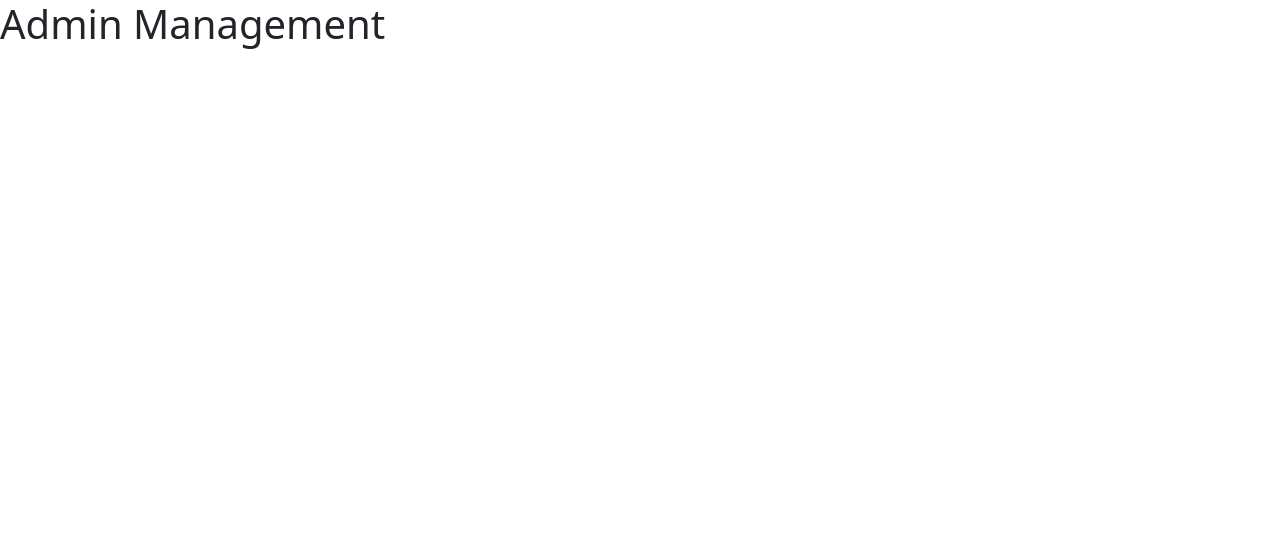
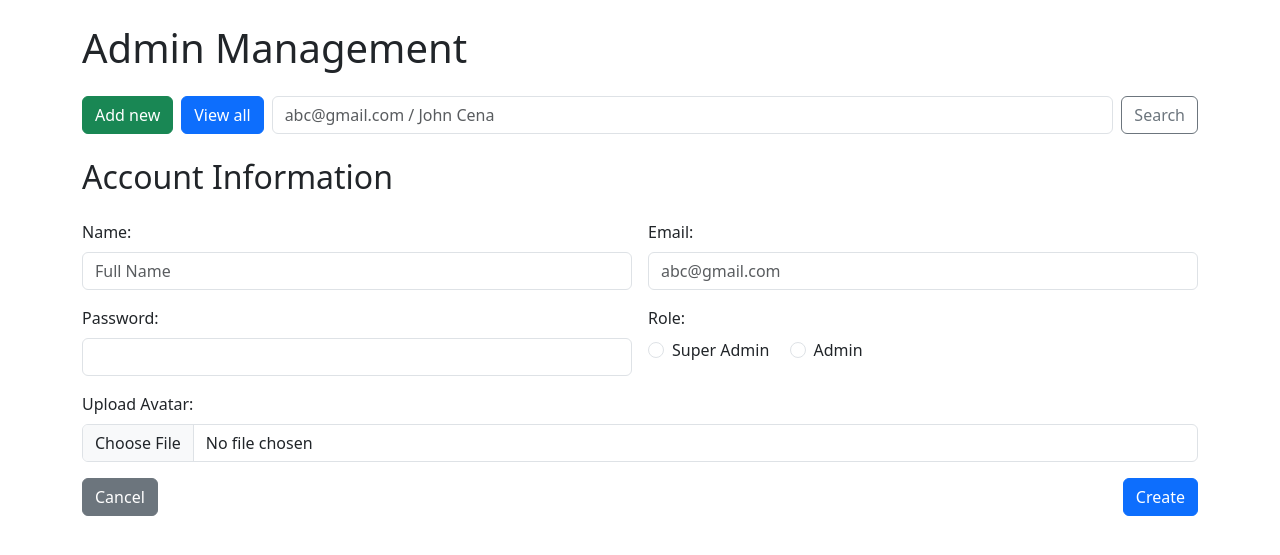
Before and after one commit to linbhui/Training-PHP, a PHP site: page /system/admin/add in a window 1280 px wide. Shown: the top 555 px of the page. Run offline with PHP 8.4, Linux system fonts and the light colour scheme.

Commit message:
Admin Manage - add

```diff
--- a/controller/system/admin.php
+++ b/controller/system/admin.php
@@ -1,8 +1,119 @@
 <?php
 class systemadmin extends Controller {
     function index() {
-        $this->view ("Manage", [
-            'function' => "Admin"
-        ]);
+        if (!isset($_SESSION['admin_logged_in'])) {
+            header("Location: /system/login");
+            exit();
+        }
+
+        $this->view ("Manage", ['area' => "Admin"]);
+    }
+
+    function add() {
+        $name = $email = $password = $avatar = $role = "";
+        $errors = [];
+        $target_dir = "public/img/";
+        $upload = true;
+
+        if ($_SERVER['REQUEST_METHOD'] === 'POST') {
+            // Validate name
+            if (!empty(trim($_POST['name']))){
+                $name = $_POST['name'];
+            }    else {
+                $errors['nameErr'] = "Name is required";
+            }
+            // Validate email
+            $tempEmail = trim($_POST['email']);
+            $person = $this->model("AdminModel");
+            $row = mysqli_fetch_assoc($person->checkExistAdmin($tempEmail));
+
+            if (empty($tempEmail) && !filter_var($tempEmail, FILTER_VALIDATE_EMAIL)) {
+                $errors['emailErr'] = "Valid email address is required";
+            } elseif ($row) {
+                $errors['emailErr'] = "Unavailable email address";
+            }else {
+                $email = $tempEmail;
+            }
+
+            // Validate & hash password
+            if (isset($_POST['password']) && strlen($_POST['password']) >= 8) {
+                $password = password_hash($_POST['password'], PASSWORD_DEFAULT);
+            } else {
+                $errors['passwordErr'] = "Minimum 8 characters";
+            }
+
+            // Save the role
+            if ($_POST['role'] === 'super-admin') {
+                $role = 1;
+            } elseif ($_POST['role'] === 'admin') {
+                $role = 2;
+            } else {
+                $errors['roleErr'] = "Please select a role";
+            }
+
+            // Validate avatar
+            $target_file = $target_dir . $_FILES['avatar']['name'];
+            $imageFileType = pathinfo($target_file, PATHINFO_EXTENSION);
+
+            if ($_FILES["avatar"]["size"] > 2000000) {
+                $errors['fileFail'] = "File is too large.";
+                $upload = false;
+            }
+
+            if ($imageFileType != "jpg" && $imageFileType != "png") {
+                $errors['fileFail'] = "Only JPG, PNG files are allowed.";
+                $upload = false;
+            }
+
+            if ($upload) {
+                if (!move_uploaded_file($_FILES["avatar"]["tmp_name"], $target_file)) {
+                    $errors['fileErr'] = "Could not upload file.";
+                } else {
+                    $avatar = $target_file;
+                }
+            }
+
+            // Display errors
+            if (!empty($errors)) {
+                $this->view ("Manage", array_merge([
+                    'area' => "Admin",
+                    'function' => "Add"
+                ], $errors));
+            } else {
+                // Add to the database
+                $insertAdmin = $this->model("AdminModel");
+                $newAdmin = $this->model("AdminModel");
+
+                $row = mysqli_fetch_assoc($insertAdmin->getAdminId($_SESSION['admin_email']));
+                $ins_id = $row ? $row['id'] : NULL;
+
+                if (isset($ins_id)) {
+                    $newAdmin->addNewAdmin($name, $email, $password, $avatar, $role, $ins_id);
+                }
+
+                // Notify success
+                $this->view ("Manage", [
+                    'area' => "Admin",
+                    'notif' => "Adding " . $email . " successfully!"
+                ]);
+            }
+
+        } else {
+            $this->view ("Manage", [
+                'area' => "Admin",
+                'function' => "Add"
+            ]);
+        }
+
+
+
+    }
+
+    function list() {
+
+    }
+
+    function search() {
+
     }
 }
--- a/controller/system/dashboard.php
+++ b/controller/system/dashboard.php
@@ -1,6 +1,10 @@
 <?php
 class systemdashboard extends Controller {
     function index() {
+        if (!isset($_SESSION['admin_logged_in'])) {
+            header("Location: /system/login");
+            exit();
+        }
         $admin = $this->model("AdminModel");
         $role = mysqli_fetch_assoc($admin->getAdminRole($_SESSION['admin_email']))['role_type'];
         if ($role == 1) {
--- a/controller/system/login.php
+++ b/controller/system/login.php
@@ -25,7 +25,6 @@ class systemlogin extends Controller {
         }
         // Display errors
         if (!empty($errors)) {
-            echo "stop1";
             $_SESSION['errors'] = $errors;
             header("Location: /system/login");
             return;
@@ -37,7 +36,6 @@ class systemlogin extends Controller {
         $password = $_POST["password"];
 
         if ($row && password_verify($password, $row['password'])) {
-            echo "stop4";
             $_SESSION['admin_logged_in'] = true;
             $_SESSION['admin_email'] = $email;
             header("Location: /system/dashboard");
--- a/index.php
+++ b/index.php
@@ -2,7 +2,7 @@
 session_start();
 
 if (isset($_SESSION['last_regenerated'])) {
-    if (time() - $_SESSION['last_regenerated'] > 300) { // 5 minutes
+    if (time() - $_SESSION['last_regenerated'] > 300) {
         session_regenerate_id(true);
         $_SESSION['last_regenerated'] = time();
     }
--- a/view/Manage.php
+++ b/view/Manage.php
@@ -8,10 +8,50 @@
     <link href="https://cdn.jsdelivr.net/npm/bootstrap@5.3.7/dist/css/bootstrap.min.css"
           rel="stylesheet" integrity="sha384-LN+7fdVzj6u52u30Kp6M/trliBMCMKTyK833zpbD+pXdCLuTusPj697FH4R/5mcr"
           crossorigin="anonymous">
-    <title><?php echo $data['function'] ?> Management</title>
+    <title><?php echo $data['area'] ?> Management</title>
 </head>
-<body>
-<h1><?php echo $data['function'] ?> Management</h1>
+<body class="p-4">
+<div class="container">
+    <h1 class="mb-4">
+        <a href="/system/admin" class="text-decoration-none text-dark">
+            <?php echo $data['area']; ?> Management
+        </a>
+    </h1>
+
+
+    <div class="row g-2 mb-4 align-items-center">
+        <div class="col-auto">
+            <form action="/system/admin/add" method="get">
+                <button class="btn btn-success" type="submit">Add new</button>
+            </form>
+        </div>
+
+        <div class="col-auto">
+            <button class="btn btn-primary" onclick="showContent('list')">View all </button>
+        </div>
+
+        <div class="col">
+            <div class="d-flex">
+                <input type="search" class="form-control me-2" placeholder="abc@gmail.com / John Cena" id="searchInput">
+                <button class="btn btn-outline-secondary" onclick="showContent('search')">Search</button>
+            </div>
+        </div>
+    </div>
+
+    <div id="content-area">
+        <?php if(isset($data['function'])): ?>
+            <div id="content-page">
+                <?php require_once "./view/content/" . $data['function'] . ".php"; ?>
+            </div>
+        <?php endif ?>
+        <?php if (isset($data['notif'])): ?>
+            <div id="message-notif">
+                <?= $data['notif'] ?>
+            </div>
+        <?php endif ?>
+    </div>
+
+</div>
 
 <script src="https://cdn.jsdelivr.net/npm/bootstrap@5.3.7/dist/js/bootstrap.bundle.min.js"
         integrity="sha384-ndDqU0Gzau9qJ1lfW4pNLlhNTkCfHzAVBReH9diLvGRem5+R9g2FzA8ZGN954O5Q"
--- /dev/null
+++ b/view/content/Add.php
@@ -0,0 +1,57 @@
+<?php ?>
+<div id="formContainer">
+    <h2 class="mb-4">Account Information</h2>
+    <form action="/system/admin/add" method="post" enctype="multipart/form-data" class="row g-3">
+        <div class="col-md-6">
+            <label for="name" class="form-label">Name:</label>
+            <input type="text" name="name" id="name" class="form-control" placeholder="Full Name" required>
+            <?php if (!empty($data['nameErr'])): ?>
+                <small class="text-danger"><?= $data['nameErr'] ?></small>
+            <?php endif ?>
+        </div>
+
+        <div class="col-md-6">
+            <label for="email" class="form-label">Email:</label>
+            <input type="email" name="email" id="email" class="form-control" placeholder="abc@gmail.com" required>
+            <?php if (!empty($data['emailErr'])): ?>
+                <small class="text-danger"><?= $data['emailErr'] ?></small>
+            <?php endif ?>
+        </div>
+
+        <div class="col-md-6">
+            <label for="password" class="form-label">Password:</label>
+            <input type="password" name="password" id="password" class="form-control" minlength="8" required>
+            <?php if (!empty($data['passwordErr'])): ?>
+                <small class="text-danger"><?= $data['passwordErr'] ?></small>
+            <?php endif ?>
+        </div>
+
+        <div class="col-md-6">
+            <label class="form-label d-block">Role:</label>
+            <div class="form-check form-check-inline">
+                <input type="radio" name="role" value="super-admin" id="superAdmin" class="form-check-input" required>
+                <label for="superAdmin" class="form-check-label">Super Admin</label>
+            </div>
+            <div class="form-check form-check-inline">
+                <input type="radio" name="role" value="admin" id="admin" class="form-check-input">
+                <label for="admin" class="form-check-label">Admin</label>
+            </div>
+            <?php if (!empty($data['roleErr'])): ?>
+                <small class="text-danger"><?= $data['roleErr'] ?></small>
+            <?php endif ?>
+        </div>
+
+        <div class="col-md-12">
+            <label for="avatar" class="form-label">Upload Avatar:</label>
+            <input type="file" name="avatar" id="avatar" class="form-control" accept="image/*">
+            <?php if (!empty($data['fileErr'])): ?>
+                <small class="text-danger"><?= $data['fileErr'] ?></small>
+            <?php endif ?>
+        </div>
+
+        <div class="col-12 d-flex justify-content-between mt-3">
+            <a href="/system/admin" class="btn btn-secondary">Cancel</a>
+            <button type="submit" class="btn btn-primary">Create</button>
+        </div>
+    </form>
+</div>
--- /dev/null
+++ b/view/content/List.php
@@ -0,0 +1,2 @@
+<?php
+echo "list success";
--- /dev/null
+++ b/view/content/Search.php
@@ -0,0 +1,2 @@
+<?php
+echo "search success";
--- /dev/null
+++ b/view/content/Success.php
@@ -0,0 +1,2 @@
+<?php
+echo "Success";
```
Also changed, not shown: model/AdminModel.php (+18 -0 lines), public/img/Screen Shot 2025-06-24 at 10.35.06 AM.png (added), public/img/Screen Shot 2025-06-24 at 10.35.15 AM.png (added).
